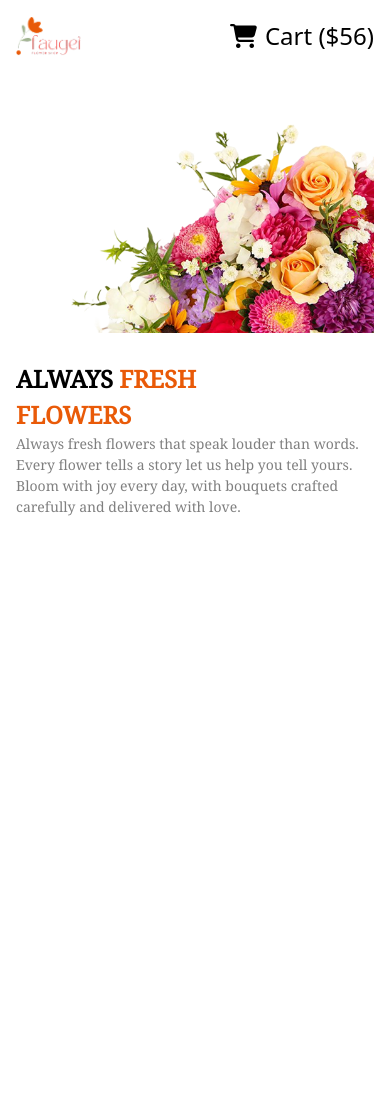
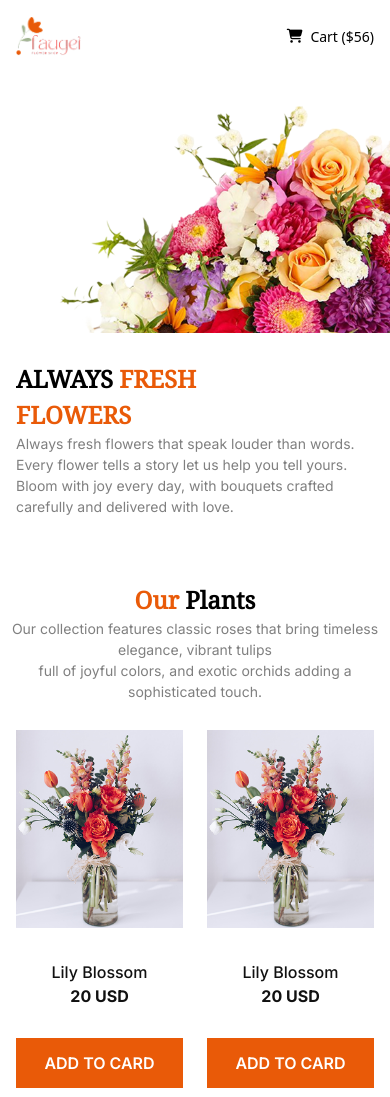
Before and after one commit to riyad1998-cyber/second-assignment, a plain HTML site: page index.html in a window 390 px wide. Shown: the top 1097 px of the page. Before the commit the page ends 844 px from the top, so only its background shows below. Drawn offline with nearby package versions, Linux system fonts and the light colour scheme.

Commit message:
added my flower plant section

```diff
--- a/index.html
+++ b/index.html
@@ -4,15 +4,10 @@
     <meta charset="UTF-8" />
     <meta name="viewport" content="width=device-width, initial-scale=1.0" />
     <script src="https://cdn.jsdelivr.net/npm/@tailwindcss/browser@4"></script>
-    <link
-      href="https://fonts.googleapis.com/css2?family=Noto+Serif&display=swap"
-      rel="stylesheet"
-    />
-    <script
-      src="https://kit.fontawesome.com/d28e555777.js"
-      crossorigin="anonymous"
-    ></script>
-    <title>Faugei</title>
+    <link href="https://fonts.googleapis.com/css2?family=Noto+Serif&display=swap"rel="stylesheet"/>
+    <link href="https://fonts.googleapis.com/css2?family=Inter:wght@400;500;600;700&display=swap" rel="stylesheet">
+    <script src="https://kit.fontawesome.com/d28e555777.js"crossorigin="anonymous"></script>
+    <title>Faugei Flower Shop</title>
   </head>
   <body>
     <header>
@@ -25,15 +20,15 @@
           <a class="text-[24px] text-[#8987A1] " href="">About Us</a>
           <a class="text-[24px] flex items-center text-[#000000]" href=""><i class="fa-solid fa-cart-shopping mr-2"></i> Cart ($56)</a>
         </nav>
-        <a href="" class="sm:hidden text-[24px] flex items-center">
+        <a href="" class="sm:hidden  text-[14px] flex items-center">
           <i class="fa-solid fa-cart-shopping mr-2"></i>Cart ($56)</a>
       </div>
       <!-- Banner Section -->
-   <div class="flex flex-col-reverse sm:flex-row items-end w-full max-w-[1140px] min-h-[461px] mx-auto sm:mt-[120px] px-4">
+   <div class="flex flex-col-reverse sm:flex-row items-end w-full max-w-[1140px] min-h-[461px] mx-auto sm:mt-[120px] sm:px-4 px-0">
   <!-- right side -->
-  <div class="sm:max-w-[570px] sm:min-h-[299px] text-left" style="font-family: 'Noto Serif', serif">
-    <h1 class="text-[24px] sm:text-[65px] font-bold">ALWAYS <span class="text-[#E95A08]">FRESH<br class="sm:hidden"> FLOWERS</span></h1>
-    <p class="text-[14px] sm:text-[22px] text-[rgba(0,0,0,0.5)]">
+  <div class="sm:max-w-[570px] sm:min-h-[299px] text-left px-4">
+    <h1 class="text-[24px] sm:text-[65px] font-bold" style="font-family: 'Noto Serif', serif">ALWAYS <span class="text-[#E95A08]">FRESH<br class="sm:hidden"> FLOWERS</span></h1>
+    <p class="text-[14px] sm:text-[22px] text-black/50"style="font-family: 'Inter', sans-serif;">
       Always fresh flowers that speak louder than words. Every flower tells a story let us help you tell yours. Bloom with joy every day, with bouquets crafted carefully and delivered with love.
     </p>
   </div>
@@ -42,5 +37,66 @@
 </div>
 
     </header>
+
+    <main>
+    <section class="w-full max-w-[1140px] sm:min-h-[1186px] mx-auto sm:mt-[120px] mt-[65px]">
+        <div class="flex flex-col items-center text-center sm:mb-[49px] mb-[28px]">
+        <h2 class="text-[24px] sm:text-[50px] font-bold text-[#000000]" style="font-family: 'Noto Serif', serif"><span class="text-[#E95A08]">Our</span> Plants</h2>
+        <p class="text-[14px] text-black/50"style="font-family: 'Inter', sans-serif;">Our collection features classic roses that bring timeless elegance, vibrant tulips <br> full of joyful colors, and exotic orchids adding a sophisticated touch.</p>
+        </div>
+
+        <!-- Flower Cards -->
+         <div class="grid grid-cols-2 sm:grid-cols-4 gap-6 place-items-center px-4">
+        <div class="flex flex-col items-center w-full max-w-[270px] sm:min-h-[484px]"style="font-family: 'Inter', sans-serif;">
+            <img class="mb-[30px]" src="assets/sample-flower-image.png" alt="">
+            <h3 class="sm:text-[22px] font-medium text-[#111111]">Lily Blossom</h3>
+            <h3 class="sm:text-[22px] font-bold text-[#111111]">20 USD</h3>
+            <button class="bg-[#E95A08] w-full sm:max-w-[270px] max-w-[171px] min-h-[50px] font-semibold text-white sm:pt-[16px] sm:pr-[50px] sm:pb-[16px] sm:pl-[50px] mt-[30px]">ADD TO CARD</button>
+        </div>
+       <div class="flex flex-col items-center w-full max-w-[270px] sm:min-h-[484px]"style="font-family: 'Inter', sans-serif;">
+            <img class="mb-[30px]" src="assets/sample-flower-image.png" alt="">
+            <h3 class="sm:text-[22px] font-medium text-[#111111]">Lily Blossom</h3>
+            <h3 class="sm:text-[22px] font-bold text-[#111111]">20 USD</h3>
+            <button class="bg-[#E95A08] w-full sm:max-w-[270px] max-w-[171px] min-h-[50px] font-semibold text-white sm:pt-[16px] sm:pr-[50px] sm:pb-[16px] sm:pl-[50px] mt-[30px]">ADD TO CARD</button>
+        </div>
+       <div class="flex flex-col items-center w-full max-w-[270px] sm:min-h-[484px]"style="font-family: 'Inter', sans-serif;">
+            <img class="mb-[30px]" src="assets/sample-flower-image.png" alt="">
+            <h3 class="sm:text-[22px] font-medium text-[#111111]">Lily Blossom</h3>
+            <h3 class="sm:text-[22px] font-bold text-[#111111]">20 USD</h3>
+            <button class="bg-[#E95A08] w-full sm:max-w-[270px] max-w-[171px] min-h-[50px] font-semibold text-white sm:pt-[16px] sm:pr-[50px] sm:pb-[16px] sm:pl-[50px] mt-[30px]">ADD TO CARD</button>
+        </div>
+        <div class="flex flex-col items-center w-full max-w-[270px] sm:min-h-[484px]"style="font-family: 'Inter', sans-serif;">
+            <img class="mb-[30px]" src="assets/sample-flower-image.png" alt="">
+            <h3 class="sm:text-[22px] font-medium text-[#111111]">Lily Blossom</h3>
+            <h3 class="sm:text-[22px] font-bold text-[#111111]">20 USD</h3>
+            <button class="bg-[#E95A08] w-full sm:max-w-[270px] max-w-[171px] min-h-[50px] font-semibold text-white sm:pt-[16px] sm:pr-[50px] sm:pb-[16px] sm:pl-[50px] mt-[30px]">ADD TO CARD</button>
+        </div>
+       <div class="flex flex-col items-center w-full max-w-[270px] sm:min-h-[484px]"style="font-family: 'Inter', sans-serif;">
+            <img class="mb-[30px]" src="assets/sample-flower-image.png" alt="">
+            <h3 class="sm:text-[22px] font-medium text-[#111111]">Lily Blossom</h3>
+            <h3 class="sm:text-[22px] font-bold text-[#111111]">20 USD</h3>
+            <button class="bg-[#E95A08] w-full sm:max-w-[270px] max-w-[171px] min-h-[50px] font-semibold text-white sm:pt-[16px] sm:pr-[50px] sm:pb-[16px] sm:pl-[50px] mt-[30px]">ADD TO CARD</button>
+        </div>
+        <div class="flex flex-col items-center w-full max-w-[270px] sm:min-h-[484px]"style="font-family: 'Inter', sans-serif;">
+            <img class="mb-[30px]" src="assets/sample-flower-image.png" alt="">
+            <h3 class="sm:text-[22px] font-medium text-[#111111]">Lily Blossom</h3>
+            <h3 class="sm:text-[22px] font-bold text-[#111111]">20 USD</h3>
+            <button class="bg-[#E95A08] w-full sm:max-w-[270px] max-w-[171px] min-h-[50px] font-semibold text-white sm:pt-[16px] sm:pr-[50px] sm:pb-[16px] sm:pl-[50px] mt-[30px]">ADD TO CARD</button>
+        </div>
+        <div class="flex flex-col items-center w-full max-w-[270px] sm:min-h-[484px]"style="font-family: 'Inter', sans-serif;">
+            <img class="mb-[30px]" src="assets/sample-flower-image.png" alt="">
+            <h3 class="sm:text-[22px] font-medium text-[#111111]">Lily Blossom</h3>
+            <h3 class="sm:text-[22px] font-bold text-[#111111]">20 USD</h3>
+            <button class="bg-[#E95A08] w-full sm:max-w-[270px] max-w-[171px] min-h-[50px] font-semibold text-white sm:pt-[16px] sm:pr-[50px] sm:pb-[16px] sm:pl-[50px] mt-[30px]">ADD TO CARD</button>
+        </div>
+        <div class="flex flex-col items-center w-full max-w-[270px] sm:min-h-[484px]"style="font-family: 'Inter', sans-serif;">
+            <img class="mb-[30px]" src="assets/sample-flower-image.png" alt="">
+            <h3 class="sm:text-[22px] font-medium text-[#111111]">Lily Blossom</h3>
+            <h3 class="sm:text-[22px] font-bold text-[#111111]">20 USD</h3>
+            <button class="bg-[#E95A08] w-full sm:max-w-[270px] max-w-[171px] min-h-[50px] font-semibold text-white sm:pt-[16px] sm:pr-[50px] sm:pb-[16px] sm:pl-[50px] mt-[30px]">ADD TO CARD</button>
+        </div>
+        </div>
+    </section>
+    </main>
   </body>
 </html>
```
